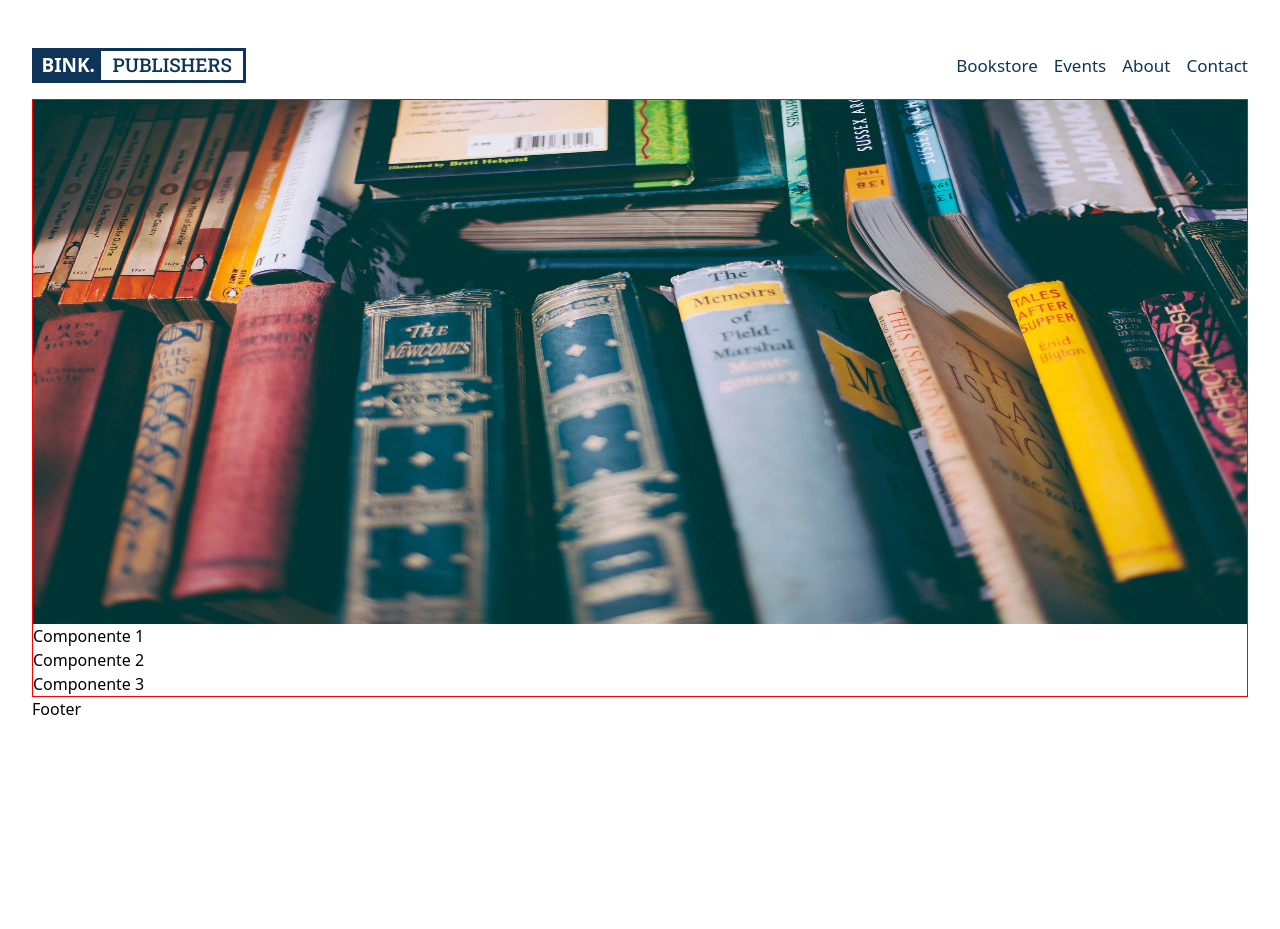
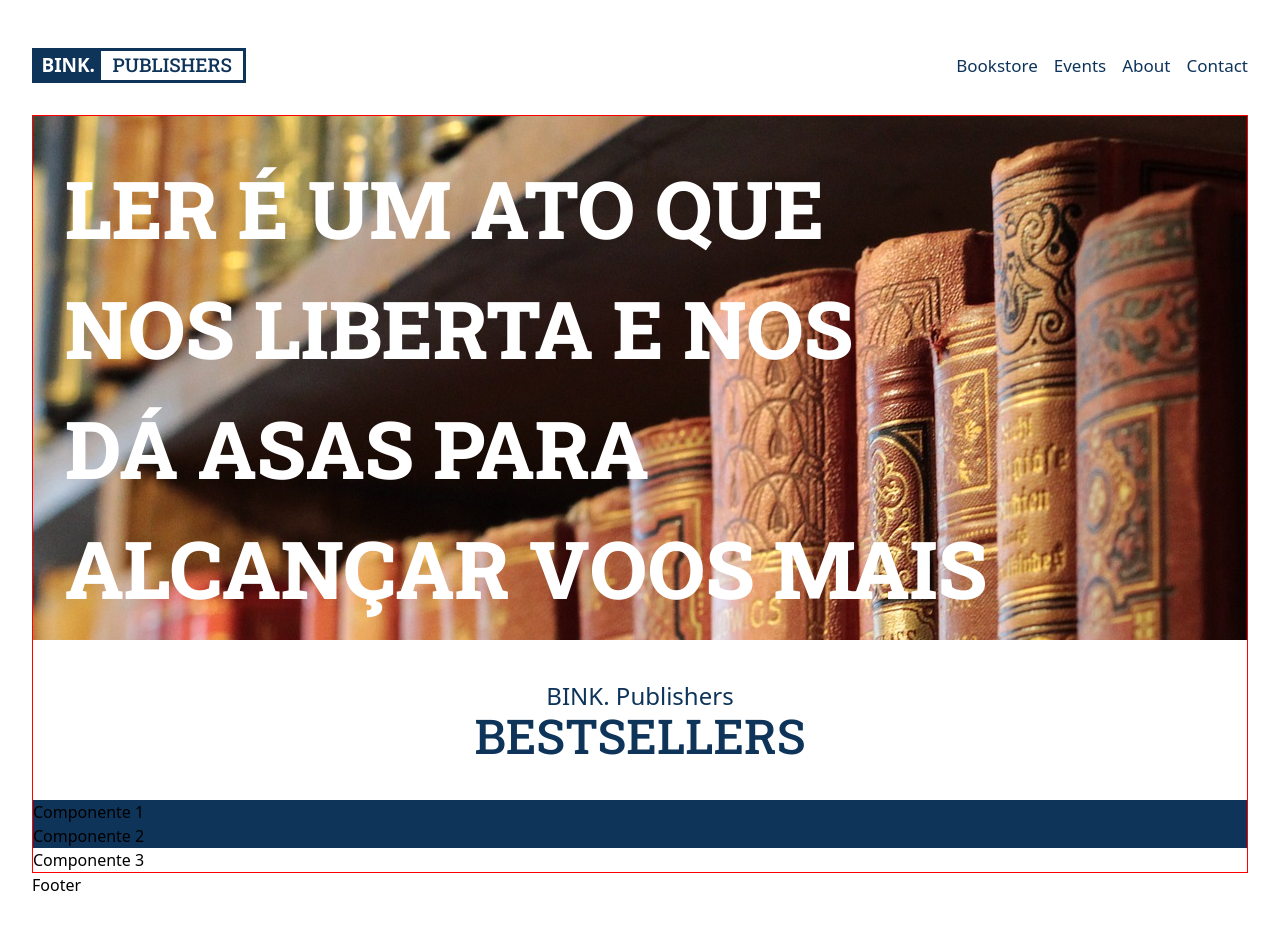
Before and after one commit to IanHadrien/livraria, a React (Vite) app: page / in a window 1280 px wide. Before the commit the page ends 800 px from the top, so only its background shows below. Built offline with nearby package versions, Linux system fonts and the light colour scheme.

Commit message:
adição do tailwind

```diff
--- a/src/components/PageMain.tsx
+++ b/src/components/PageMain.tsx
@@ -1,20 +1,35 @@
 import "../styles/PageMain.css";
 import ImageBookMony from "../assets/img/imageBookMony.jpg";
+import { Title } from "./Title";
 
 export const PageMain = () => {
   return (
     <div className="PageMain-container">
-      <div>
-        <img src={ImageBookMony} alt="Livros de Investimento" />
+      <div className="PageMain-image">
+        <p>
+          Ler é um ato que <br />
+          nos liberta e nos <br />
+          dá asas para <br />
+          alcançar voos mais altos
+          {/* A SOFA, <br />
+          A GOOD <br />
+          BOOK, <br />
+          AND YOU. */}
+        </p>
       </div>
 
-      <div>
-        Componente 1
+      <Title title={"BESTSELLERS"} subTitle={"BINK. Publishers"} />
+
+      <div className="bg-color1">
+        <div>
+          Componente 1
+        </div>
+
+        <div>
+          Componente 2
+        </div>
       </div>
 
-      <div>
-        Componente 2
-      </div>
 
       <div>
         Componente 3
--- /dev/null
+++ b/src/components/Title.tsx
@@ -0,0 +1,13 @@
+interface TitleProps {
+  title: string,
+  subTitle: string,
+}
+
+export const Title = ({title, subTitle} : TitleProps) => {
+  return (
+    <div className="text-color1 text-center py-10">
+      <p className="text-2xl">{subTitle}</p>
+      <h2 className="font-RobotoSlab text-5xl font-medium">{title}</h2>
+    </div>
+  )
+}
--- a/src/styles/Header.css
+++ b/src/styles/Header.css
@@ -1,5 +1,5 @@
 .Header-header {
-  padding: 1rem 0 1rem 0;
+  padding: 1rem 0 2rem 0;
 }
 
 .Header-logo {
--- a/src/styles/PageMain.css
+++ b/src/styles/PageMain.css
@@ -2,7 +2,21 @@
   border: 1px solid red;
 }
 
-.PageMain-container div img{
+.PageMain-container div.PageMain-image {
   width: -webkit-fill-available;
   height: 524px;
 }
+
+.PageMain-image {
+  background-image: url("../assets/img/imageBookMony3.jpg");
+}
+
+.PageMain-image p {
+  font-family: 'Roboto Slab', serif;
+  font-size: 80px;
+  font-weight: 800;
+
+  color: #ffffff;
+  padding: 2rem;
+  text-transform: uppercase;
+}
--- a/tailwind.config.cjs
+++ b/tailwind.config.cjs
@@ -5,7 +5,18 @@ module.exports = {
     './index.html',
   ],
   theme: {
-    extend: {},
+    extend: {
+      colors: {
+        color1: "#0e345a",
+        color2: "#ffffff",
+        color3: "#f2f2f2",
+        color4: "#dc3134",
+      },
+      fontFamily: {
+        RobotoSlab: ['Roboto Slab', 'serif'],
+        Roboto: ['Roboto', 'sans-serif'],
+      },
+    },
   },
   plugins: [],
 }
```
Also changed, not shown: src/assets/img/imageBookMony2.jpg (added), src/assets/img/imageBookMony3.jpg (added).
